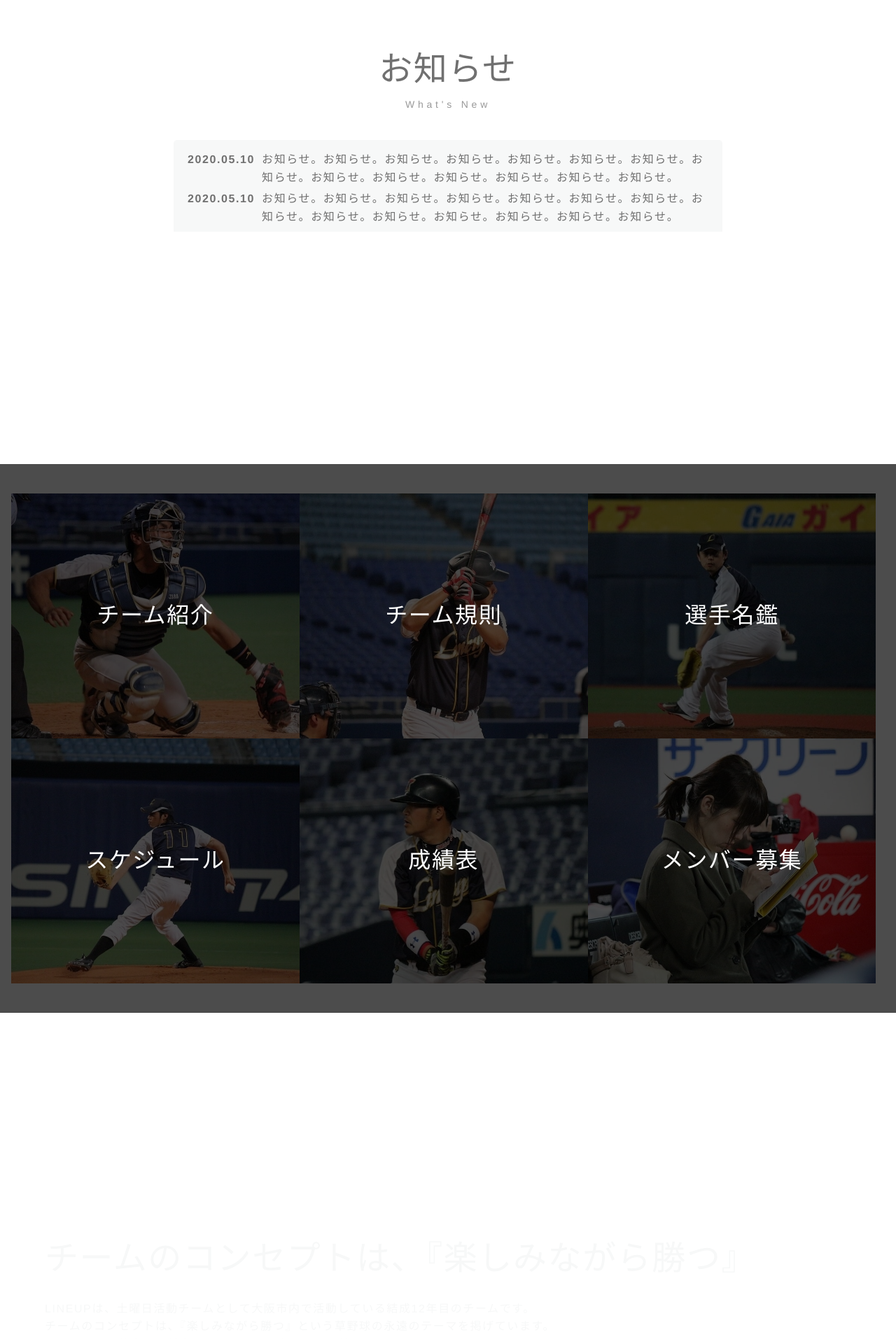
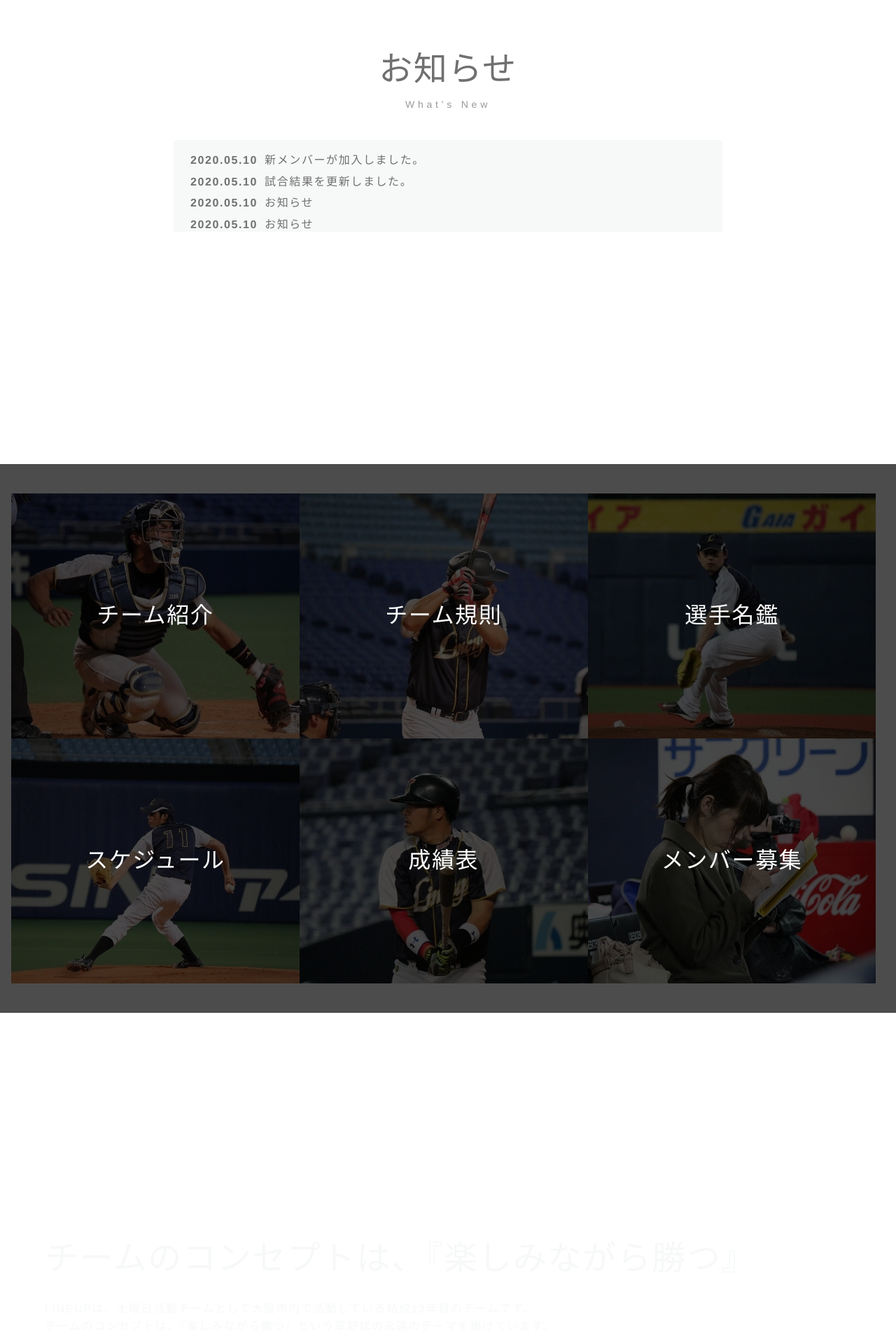
Before and after one commit to shimanamisan/lineup, a PHP site: page / in a window 1280 px wide. Shown: the part 1337-3250 px from the top of the page at 70% size. Run offline with PHP 8.4, Linux system fonts and the light colour scheme.

Commit message:
edit webSite

```diff
--- a/index.html
+++ b/index.html
@@ -22,10 +22,10 @@
       </div>
       <nav class="p-header p-header__nav">
         <ul class="p-header__list">
-          <li class="p-header__item"><a href="">ナビリスト</a></li>
-          <li class="p-header__item"><a href="">ナビリスト</a></li>
-          <li class="p-header__item"><a href="">ナビリスト</a></li>
-          <li class="p-header__item"><a href="">ナビリスト</a></li>
+          <li class="p-header__item"><a href="">チーム紹介</a></li>
+          <li class="p-header__item"><a href="">チーム規則</a></li>
+          <li class="p-header__item"><a href="">スケジュール</a></li>
+          <li class="p-header__item"><a href="">お問い合わせ</a></li>
         </ul>
       </nav>
     </header>
@@ -56,14 +56,12 @@
               <li class="p-news__item">
                 <span class="p-news__date">2020.05.10</span>
                 <span class="p-news__itemTitle"
-                  >お知らせ。お知らせ。お知らせ。お知らせ。お知らせ。お知らせ。お知らせ。お知らせ。お知らせ。お知らせ。お知らせ。お知らせ。お知らせ。お知らせ。</span
+                  >新メンバーが加入しました。</span
                 >
               </li>
               <li class="p-news__item">
                 <span class="p-news__date">2020.05.10</span>
-                <span class="p-news__itemTitle"
-                  >お知らせ。お知らせ。お知らせ。お知らせ。お知らせ。お知らせ。お知らせ。お知らせ。お知らせ。お知らせ。お知らせ。お知らせ。お知らせ。お知らせ。</span
-                >
+                <span class="p-news__itemTitle">試合結果を更新しました。</span>
               </li>
               <li class="p-news__item">
                 <span class="p-news__date">2020.05.10</span>
@@ -148,8 +146,7 @@
           <ul class="p-homeCategory__footer">
             <li class="p-homeCategory__footer--item">
               <iframe
-                width="560"
-                height="315"
+                class="p-youtube"
                 src="https://www.youtube.com/embed/n6uQNIvgLco"
                 frameborder="0"
                 allow="accelerometer; autoplay; encrypted-media; gyroscope; picture-in-picture"
@@ -158,8 +155,7 @@
             </li>
             <li class="p-homeCategory__footer--item">
               <iframe
-                width="560"
-                height="315"
+                class="p-youtube"
                 src="https://www.youtube.com/embed/n6uQNIvgLco"
                 frameborder="0"
                 allow="accelerometer; autoplay; encrypted-media; gyroscope; picture-in-picture"
@@ -168,8 +164,7 @@
             </li>
             <li class="p-homeCategory__footer--item">
               <iframe
-                width="560"
-                height="315"
+                class="p-youtube"
                 src="https://www.youtube.com/embed/n6uQNIvgLco"
                 frameborder="0"
                 allow="accelerometer; autoplay; encrypted-media; gyroscope; picture-in-picture"
--- a/src/scss/object/component/project/_footer.scss
+++ b/src/scss/object/component/project/_footer.scss
@@ -4,5 +4,8 @@
   &__text {
     text-align: center;
     line-height: 80px;
+    @include mq() {
+      line-height: unset;
+    }
   }
 }
--- a/src/scss/object/component/project/_homeCategory.scss
+++ b/src/scss/object/component/project/_homeCategory.scss
@@ -6,8 +6,8 @@
   background-color: rgba(0, 0, 0, 0.7);
   @include mq() {
     overflow: visible;
-    padding-top: 120px;
-    padding-bottom: 120px;
+    // padding-top: 120px;
+    // padding-bottom: 120px;
   }
 
   &__item {
@@ -83,6 +83,12 @@
   &__footer {
     position: relative;
     color: #f7f8f8;
+    width: 100%;
+    clear: both;
+    display: flex;
+    @include mq() {
+      display: block;
+    }
     &--wrapp {
       position: absolute;
       top: 50%;
@@ -93,9 +99,11 @@
 
     &--title {
       font-size: 3rem;
-
       margin-bottom: 20px;
       letter-spacing: 1.5;
+      @include mq() {
+        font-size: 16px;
+      }
     }
     &--item {
     }
--- a/src/scss/object/component/project/_mainVisual.scss
+++ b/src/scss/object/component/project/_mainVisual.scss
@@ -46,16 +46,16 @@
     right: 0;
     bottom: 0;
     left: 0;
-    margin: auto;
     min-width: 100vw;
     min-height: 100vh;
-    width: auto;
-    height: auto;
+
     z-index: -100;
 
     @include mq() {
-      left: calc(100% - 900px);
+      // left: calc(100% - 900px);
+      margin-left: -400px;
       min-height: 700px;
+      bottom: unset;
     }
   }
 
--- a/src/scss/object/component/project/_news.scss
+++ b/src/scss/object/component/project/_news.scss
@@ -23,8 +23,12 @@
 
   &__nav {
     @include custumRadius(5px);
-    padding: 15px 20px;
+    padding: 16px 24px;
     background-color: $color-default;
+    @include mq() {
+      padding: 8px;
+      font-size: 14px;
+    }
   }
 
   &__title {
@@ -35,7 +39,12 @@
     width: 80%;
     margin: 0 auto;
     overflow-y: scroll;
+    box-sizing: border-box;
     height: 130px;
+    @include mq() {
+      width: 100%;
+      padding: 8px;
+    }
   }
 
   &__item {
--- /dev/null
+++ b/src/scss/object/component/project/_youtube.scss
@@ -0,0 +1,7 @@
+.p-youtube {
+  width: 560px;
+  height: 315px;
+  @include mq() {
+    width: 100%;
+  }
+}
--- a/src/scss/style.scss
+++ b/src/scss/style.scss
@@ -26,6 +26,7 @@
 @import "object/component/project/header";
 @import "object/component/project/footer";
 @import "object/component/project/news";
+@import "object/component/project/youtube";
 @import "object/component/project/mainVisual";
 @import "object/component/project/homeCategory";
 
```
Also changed, not shown: dist/css/style.css.
